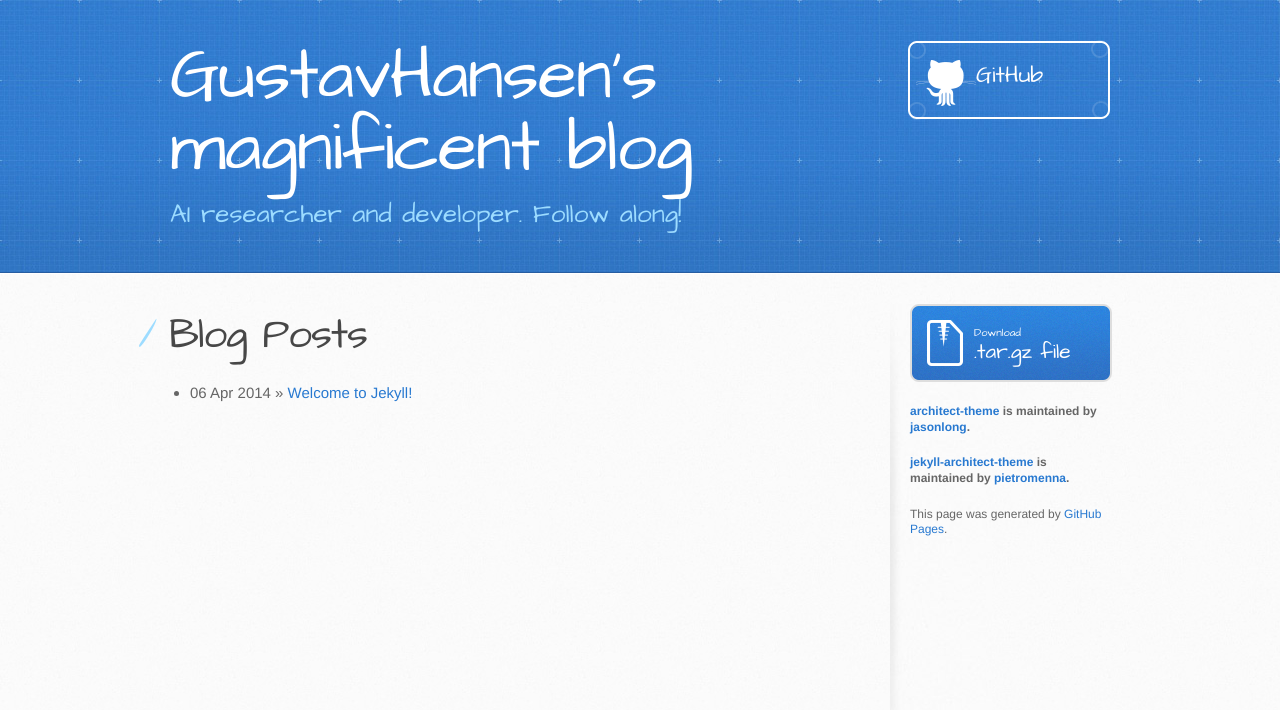
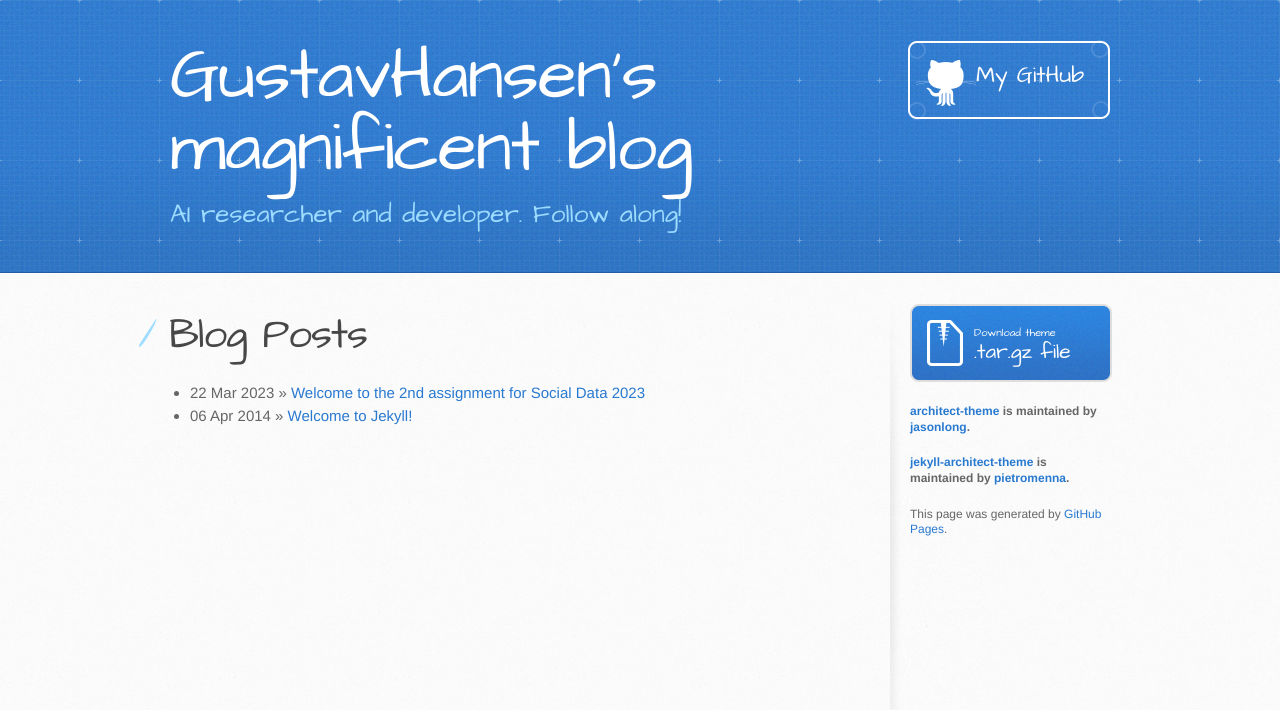
Before and after one commit to GustavHansen99/GustavHansen99.github.io, a Jekyll site: the page built from index.html, in a window 1280 px wide. Shown: the top 710 px of the page. Built offline with Jekyll 4.4.1, drawn with Linux system fonts in a browser that asks for light colours.

Commit message:
New post

```diff
--- a/_layouts/default.html
+++ b/_layouts/default.html
@@ -21,7 +21,7 @@
       <div class="inner">
         <h1> {{ site.name }} </h1>
         <h2> AI researcher and developer. Follow along!</h2>
-        <a href="https://github.com/GustavHansen99" class="button">GitHub</a>
+        <a href="https://github.com/GustavHansen99" class="button"> My GitHub</a>
       </div>
     </header>
 
@@ -35,7 +35,7 @@
 
         <aside id="sidebar">
           <a href="https://github.com/pietromenna/jekyll-architect-theme/archive/master.tar.gz" class="button">
-            <small>Download</small>
+            <small>Download theme</small>
             .tar.gz file
           </a>
 
--- /dev/null
+++ b/_posts/2023-03-22-SDSA2.markdown
@@ -0,0 +1,8 @@
+---
+layout: post
+title:  "Welcome to the 2nd assignment for Social Data 2023"
+date:   2023-03-22 12:25:55
+categories: Social Data Viz
+---
+
+something interesting
```
